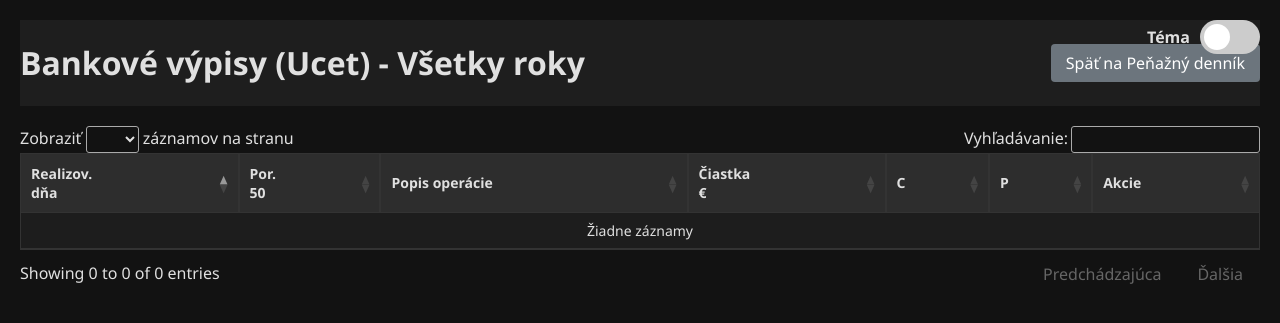
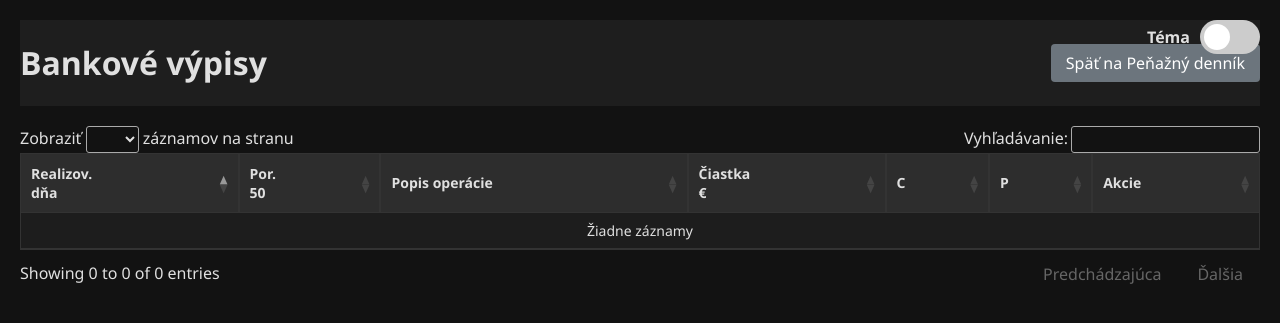
Before and after one commit to delf61/JU, a CodeIgniter 4 app: the page made by ci4_app/app/Views/bank/index.php in a window 1280 px wide. Shown: the top 323 px of the page. Run offline with PHP 8.4 and a stand-in for CodeIgniter, Linux system fonts and the light colour scheme; the template is opened without the code that fills it, so the values that code supplies are empty; some libraries are stand-ins or nearby versions.

Commit message:
style(bank): simplify title to Bankové výpisy
Co-authored-by: delf61 <45297054+delf61@users.noreply.github.com>

```diff
--- a/ci4_app/app/Views/bank/index.php
+++ b/ci4_app/app/Views/bank/index.php
@@ -2,7 +2,7 @@
 <html lang="sk">
 <head>
     <meta charset="UTF-8">
-    <title>Bankový výpis - DATOVÝ EDITOR</title>
+    <title>Bankové výpisy</title>
     <style>
         body { font-family: 'Segoe UI', Tahoma, Geneva, Verdana, sans-serif; margin: 20px; }
         .header { display: flex; justify-content: space-between; align-items: center; margin-bottom: 20px; }
@@ -190,7 +190,7 @@
     </script>
 
     <div class="header">
-        <h1>Bankové výpisy (Ucet) - Všetky roky</h1>
+        <h1>Bankové výpisy</h1>
         <a href="<?= site_url('cashbook') ?>?year=<?= esc($year) ?>" class="btn-back">Späť na Peňažný denník</a>
     </div>
 
```
